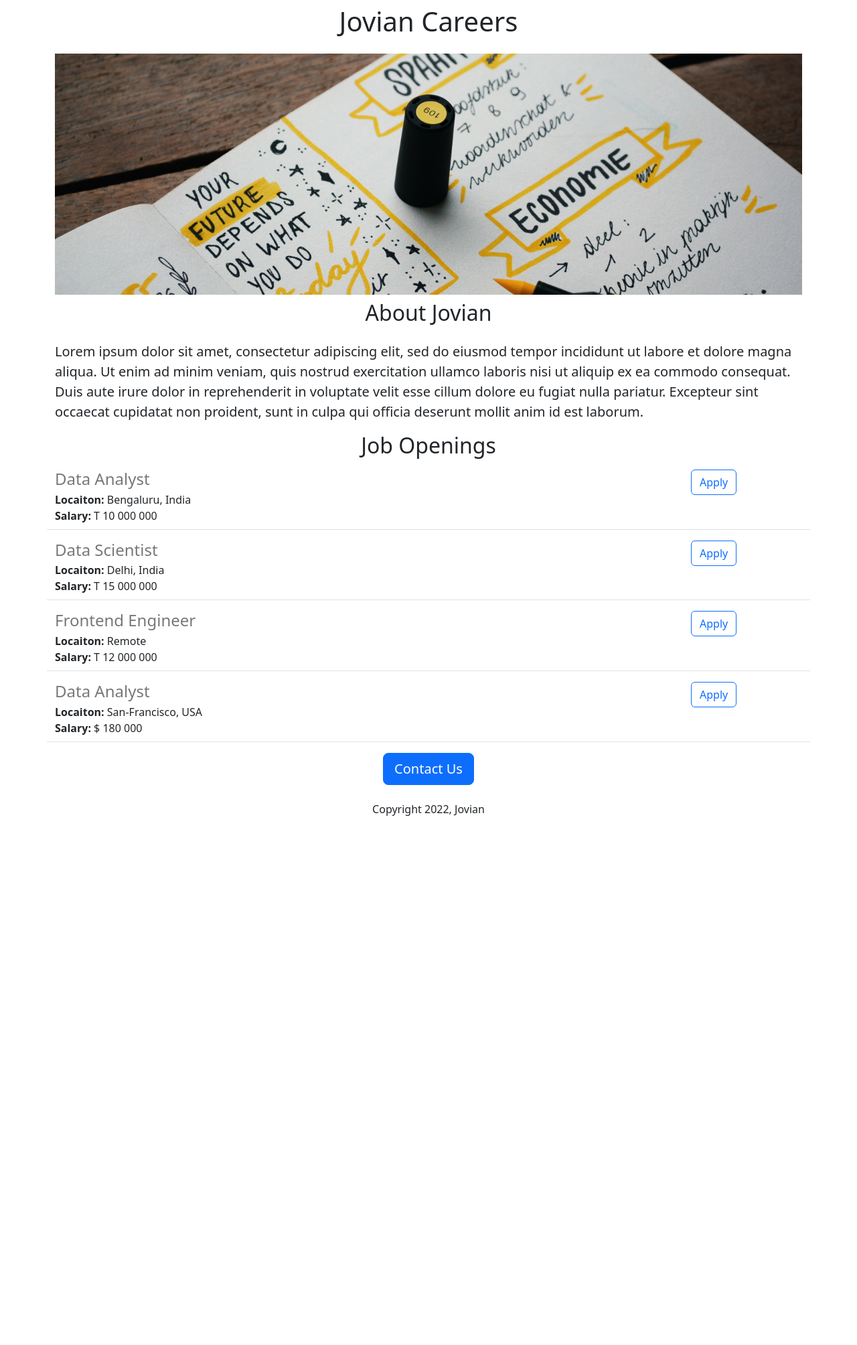
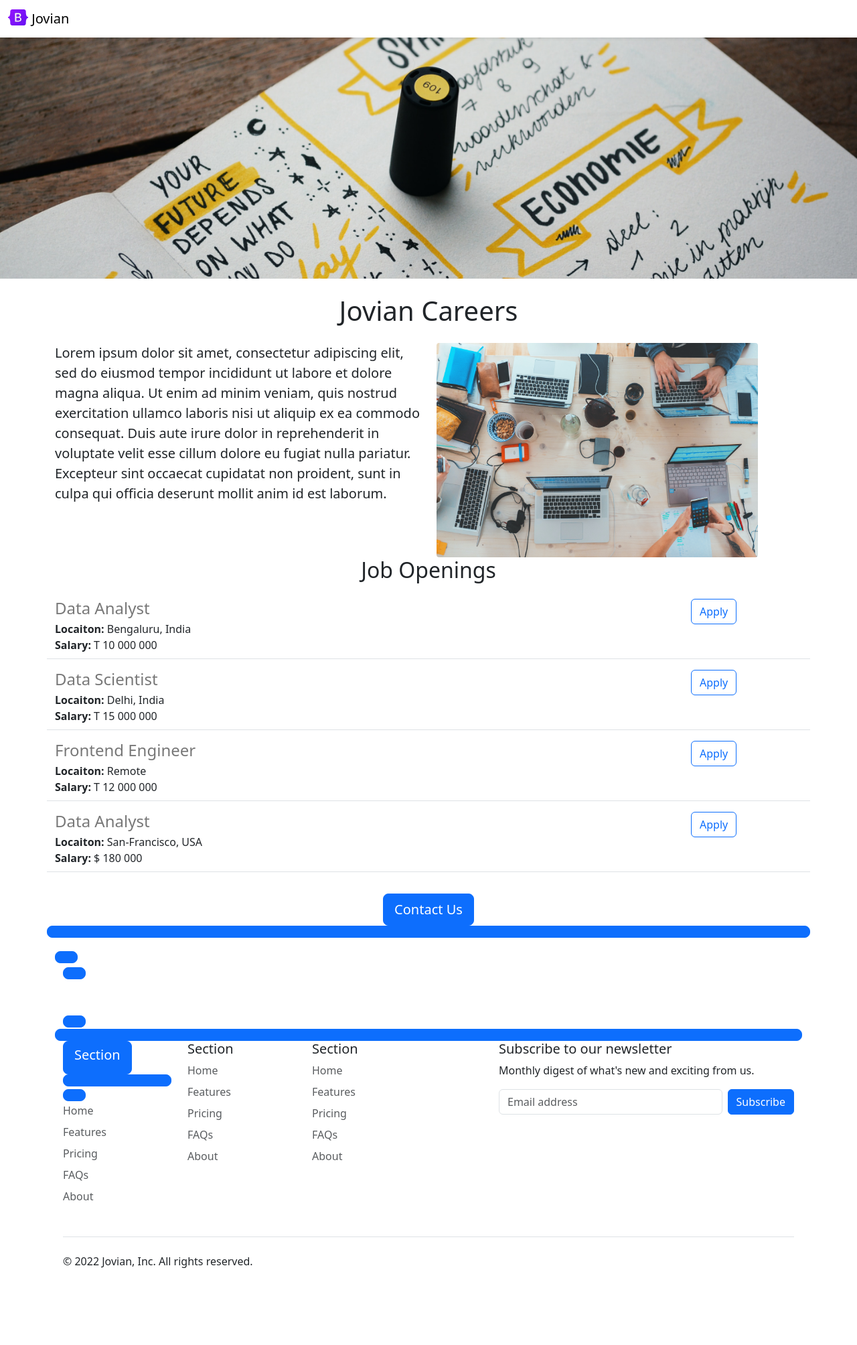
Before and after one commit to shamarbrz/jovian-careers-website-v2, a Flask app: page / in a window 1280 px wide. Shown: the whole page at 67% size. Before the commit the page ends 1218 px from the top, so only its background shows below. Run offline with Flask 2, Linux system fonts and the light colour scheme.

Commit message:
guctional site

```diff
--- /dev/null
+++ b/templates/footer.html
@@ -0,0 +1,59 @@
+<div class="container">
+  <footer class="py-5">
+    <div class="row">
+      <div class="col-6 col-md-2 mb-3">
+        <h5>Section</h5>
+        <ul class="nav flex-column">
+          <li class="nav-item mb-2"><a href="#" class="nav-link p-0 text-body-secondary">Home</a></li>
+          <li class="nav-item mb-2"><a href="#" class="nav-link p-0 text-body-secondary">Features</a></li>
+          <li class="nav-item mb-2"><a href="#" class="nav-link p-0 text-body-secondary">Pricing</a></li>
+          <li class="nav-item mb-2"><a href="#" class="nav-link p-0 text-body-secondary">FAQs</a></li>
+          <li class="nav-item mb-2"><a href="#" class="nav-link p-0 text-body-secondary">About</a></li>
+        </ul>
+      </div>
+
+      <div class="col-6 col-md-2 mb-3">
+        <h5>Section</h5>
+        <ul class="nav flex-column">
+          <li class="nav-item mb-2"><a href="#" class="nav-link p-0 text-body-secondary">Home</a></li>
+          <li class="nav-item mb-2"><a href="#" class="nav-link p-0 text-body-secondary">Features</a></li>
+          <li class="nav-item mb-2"><a href="#" class="nav-link p-0 text-body-secondary">Pricing</a></li>
+          <li class="nav-item mb-2"><a href="#" class="nav-link p-0 text-body-secondary">FAQs</a></li>
+          <li class="nav-item mb-2"><a href="#" class="nav-link p-0 text-body-secondary">About</a></li>
+        </ul>
+      </div>
+
+      <div class="col-6 col-md-2 mb-3">
+        <h5>Section</h5>
+        <ul class="nav flex-column">
+          <li class="nav-item mb-2"><a href="#" class="nav-link p-0 text-body-secondary">Home</a></li>
+          <li class="nav-item mb-2"><a href="#" class="nav-link p-0 text-body-secondary">Features</a></li>
+          <li class="nav-item mb-2"><a href="#" class="nav-link p-0 text-body-secondary">Pricing</a></li>
+          <li class="nav-item mb-2"><a href="#" class="nav-link p-0 text-body-secondary">FAQs</a></li>
+          <li class="nav-item mb-2"><a href="#" class="nav-link p-0 text-body-secondary">About</a></li>
+        </ul>
+      </div>
+
+      <div class="col-md-5 offset-md-1 mb-3">
+        <form>
+          <h5>Subscribe to our newsletter</h5>
+          <p>Monthly digest of what's new and exciting from us.</p>
+          <div class="d-flex flex-column flex-sm-row w-100 gap-2">
+            <label for="newsletter1" class="visually-hidden">Email address</label>
+            <input id="newsletter1" type="text" class="form-control" placeholder="Email address">
+            <button class="btn btn-primary" type="button">Subscribe</button>
+          </div>
+        </form>
+      </div>
+    </div>
+
+    <div class="d-flex flex-column flex-sm-row justify-content-between py-4 my-4 border-top">
+      <p>&copy; 2022 Jovian, Inc. All rights reserved.</p>
+      <ul class="list-unstyled d-flex">
+        <li class="ms-3"><a class="link-body-emphasis" href="#"><svg class="bi" width="24" height="24"><use xlink:href="#twitter"/></svg></a></li>
+        <li class="ms-3"><a class="link-body-emphasis" href="#"><svg class="bi" width="24" height="24"><use xlink:href="#instagram"/></svg></a></li>
+        <li class="ms-3"><a class="link-body-emphasis" href="#"><svg class="bi" width="24" height="24"><use xlink:href="#facebook"/></svg></a></li>
+      </ul>
+    </div>
+  </footer>
+</div>
--- a/templates/home.html
+++ b/templates/home.html
@@ -10,17 +10,24 @@
       height: 360px;
       width: 100%;
       object-fit: cover;
+      margin-bottom:16px;
     }
   </style>
   </head>
-    <body>
+  <body>
+  {% include 'navbar.html' %}
+    <img class="img-fluid" id="banner" src="static/estee-janssens-zEqkUMiMxMI-unsplash.jpg">
     <div class="container">
       <h1 class="text-center mt-2 mb-4">{{company_name}} Careers</h1>
-        <img class="img-fluid" id="banner" src="static/estee-janssens-zEqkUMiMxMI-unsplash.jpg">
-        <h2 class="text-center mt-2 mb-4">About Jovian</h2>
+      <div class="row" style="margin-bottom:16px;">
+        <div class="col-md-6">
         <p class="lead">
           Lorem ipsum dolor sit amet, consectetur adipiscing elit, sed do eiusmod tempor incididunt ut labore et dolore magna aliqua. Ut enim ad minim veniam, quis nostrud exercitation ullamco laboris nisi ut aliquip ex ea commodo consequat. Duis aute irure dolor in reprehenderit in voluptate velit esse cillum dolore eu fugiat nulla pariatur. Excepteur sint occaecat cupidatat non proident, sunt in culpa qui officia deserunt mollit anim id est laborum.
         </p>
+        </div>
+        <div class="d-none d-md-block col-6">
+        <img src="/static/marvin-meyer-SYTO3xs06fU-unsplash.jpg" style="height:320px; border-radius:4px;">
+        </div>
         <h2 class="text-center">Job Openings</h2>
         <p>
         <div>
@@ -30,9 +37,9 @@
         </div>
         </p>
         <div class="text-center">
-        <button class="btn btn-primary btn-lg">Contact Us</button>
-          <p class="mt-4">Copyright 2022, Jovian</p>
+        <a class="btn btn-primary btn-lg" href="mailto:hello@jovian.ai?subject=Question%20about%20job%20openings&body=My%20Name%3A%20%3Cyour%20name%20here%3EMy%20Question%3A%20%3Cyour%20question%3E">Contact Us</button>
         </div>
     </div>
+    {% include 'footer.html' %}
    </body>
 </html>
--- a/templates/jobitem.html
+++ b/templates/jobitem.html
@@ -14,6 +14,6 @@
     {% endif %}
   </div>
   <div class="col-2">
-    <button type="button" class="btn btn-outline-primary">Apply</button>
+    <a href="mailto:hello@jovian.ai?subject=Application%20for%20{{job['title']}}&body=My%20Name%3A%20%3Cyour%20name%20here%3E%0D%0A%0D%0AMy%20Resume%20Link%3A%20%3Cresume%20link%3E%0D%0A%0D%0AMy%20LinkedIN%20Link%3A%20%3CLinkedIn%20link%3E%0D%0A" type="button" class="btn btn-outline-primary">Apply</a>
   </div>
 </div>
--- /dev/null
+++ b/templates/navbar.html
@@ -0,0 +1,9 @@
+<nav class="navbar shadow-sm fixed-top bg-white">
+  <div class="container-fluid">
+    <a class="navbar-brand" href="#">
+      <img src="/static/bootstrap-logo.svg" alt="Logo" width="30" height="24" class="d-inline-block align-text-top">
+      Jovian
+    </a>
+  </div>
+  </nav>
+  <div style="height:56px"></div>
```
Also changed, not shown: static/bootstrap-logo.svg (added), static/marvin-meyer-SYTO3xs06fU-unsplash.jpg (added).
